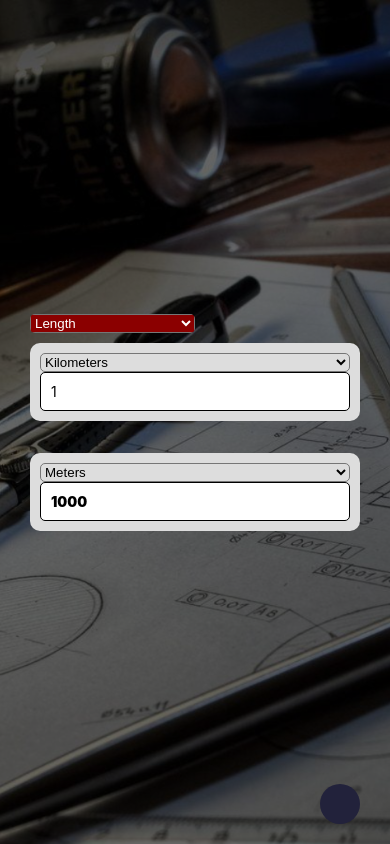
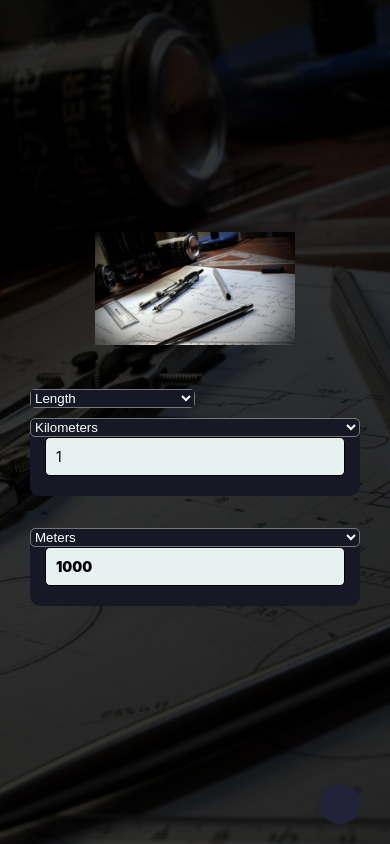
Before and after one commit to darshan-dinesh-mp/converto-app, a React Native app: screen /Home in a window 390 px wide. Built offline with nearby package versions, Linux system fonts and the light colour scheme; some icons are missing.

Commit message:
oola style applu akki

```diff
--- a/Screens/HomeScreen.tsx
+++ b/Screens/HomeScreen.tsx
@@ -1,4 +1,4 @@
-import { Animated, ImageBackground, Linking, Modal, StyleSheet, TouchableOpacity, TouchableWithoutFeedback, View, Text } from 'react-native'
+import { Animated, ImageBackground, Linking, Modal, StyleSheet, TouchableOpacity, TouchableWithoutFeedback, View, Text, Image } from 'react-native'
 import React, { useEffect, useRef, useState } from 'react'
 import { Picker } from '@react-native-picker/picker'
 import Area from '../components/Area/Area'
@@ -41,7 +41,12 @@ const HomeScreen = () => {
             source={require('../assets/pxfuel.jpg')}
             style={styles.imageBackground}
         >
-            <View style={{ padding: 30, backgroundColor: 'rgba(0,0,0,0.6)', height: '100%', width: '100%', display: 'flex', justifyContent: 'center' }}>
+            <View style={{ padding: 30, backgroundColor: 'rgba(0,0,0,0.8)', height: '100%', width: '100%', display: 'flex', justifyContent: 'center' }}>
+                <Image
+                    source={require('../assets/pxfuel.jpg')}
+                    style={styles.logo}
+                    resizeMode="contain"
+                />
                 <View style={styles.pickerContainer}>
                     <Picker
                         selectedValue={optionValue}
@@ -53,12 +58,14 @@ const HomeScreen = () => {
                         ))}
                     </Picker>
                 </View>
+                <View style={{ marginBottom: 50 }}>
                     {optionValue == "Length" ? <Length /> : ''}
                     {optionValue == "Temperature" ? <Temperature /> : ''}
                     {optionValue == "Speed" ? <Speed /> : ''}
                     {optionValue == "Volume" ? <Volume /> : ''}
                     {optionValue == "Mass" ? <Mass /> : ''}
                     {optionValue == "Area" ? <Area /> : ''}
+                </View>
             </View>
             <TouchableOpacity
                 style={styles.fab}
@@ -122,6 +129,14 @@ const styles = StyleSheet.create({
         justifyContent: 'center',
         alignItems: 'center',
     },
+    logo: {
+        width: 200,
+        height: 200,
+        display: 'flex',
+        flexDirection: 'row',
+        alignSelf: 'center',
+        justifyContent: 'center',
+    },
     pickerContainer: {
         width: '50%',
         marginBottom: 10,
@@ -130,7 +145,7 @@ const styles = StyleSheet.create({
     },
     picker: {
         color: 'white',
-        backgroundColor: 'darkred',
+        backgroundColor: '#161925',
     },
     fab: {
         position: 'absolute',
--- a/components/styles.ts
+++ b/components/styles.ts
@@ -3,20 +3,22 @@ import { StyleSheet } from 'react-native';
 const styles = StyleSheet.create({
     inpurContainer: {
         width: '100%',
-        backgroundColor: '#ddd',
-        padding: 10,
+        backgroundColor: '#161925',
+        paddingBottom: 10,
         borderRadius: 10,
     },
     picker: {
-        color: 'black',
-        backgroundColor: '#ddd',
+        color: 'white',
+        backgroundColor: 'rgba(0,0,0,0)',
         borderRadius: 5,
     },
     input: {
-        backgroundColor: 'white',
+        backgroundColor: '#e8f1f2',
         borderRadius: 5,
         borderWidth: 0.5,
         padding: 10,
+        marginBottom: 10,
+        marginHorizontal: 15,
         color: 'black',
     },
     resultInput: {
```
Lines whose indentation alone changed are shown as unchanged.
